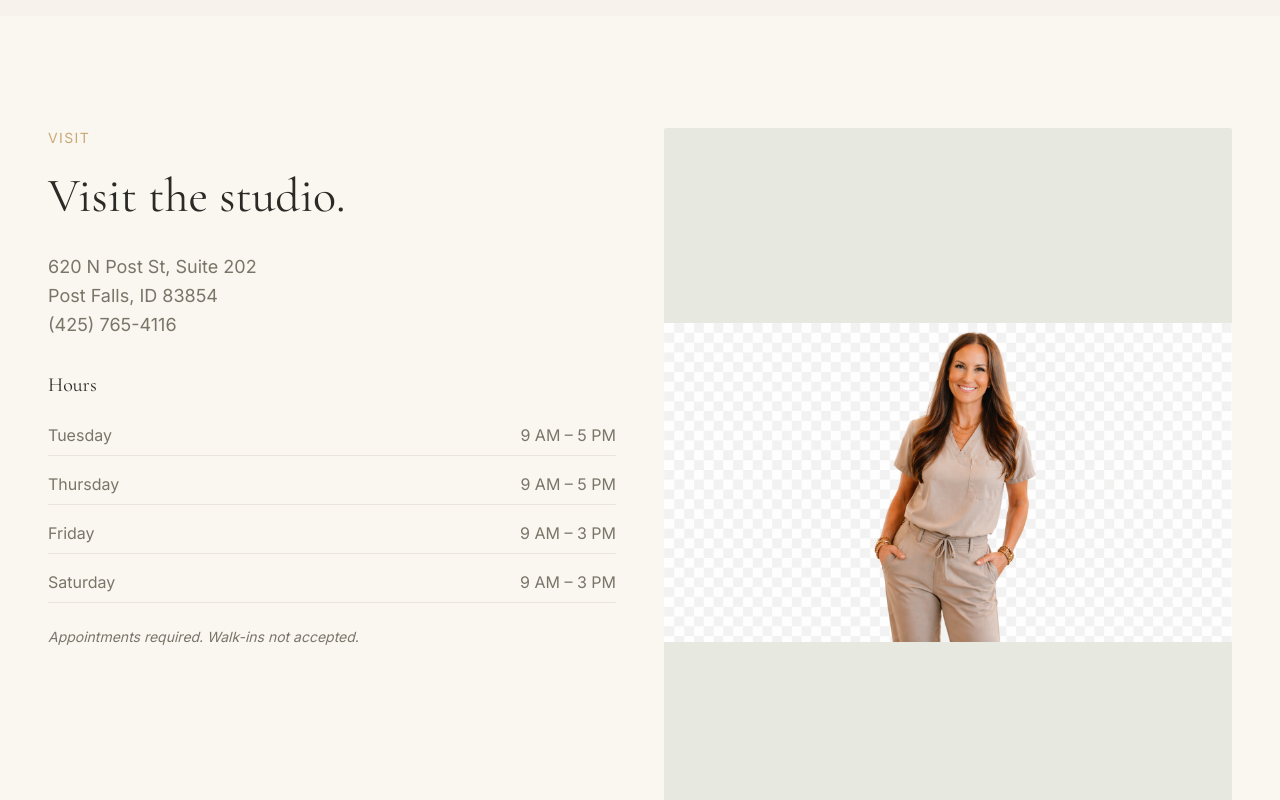
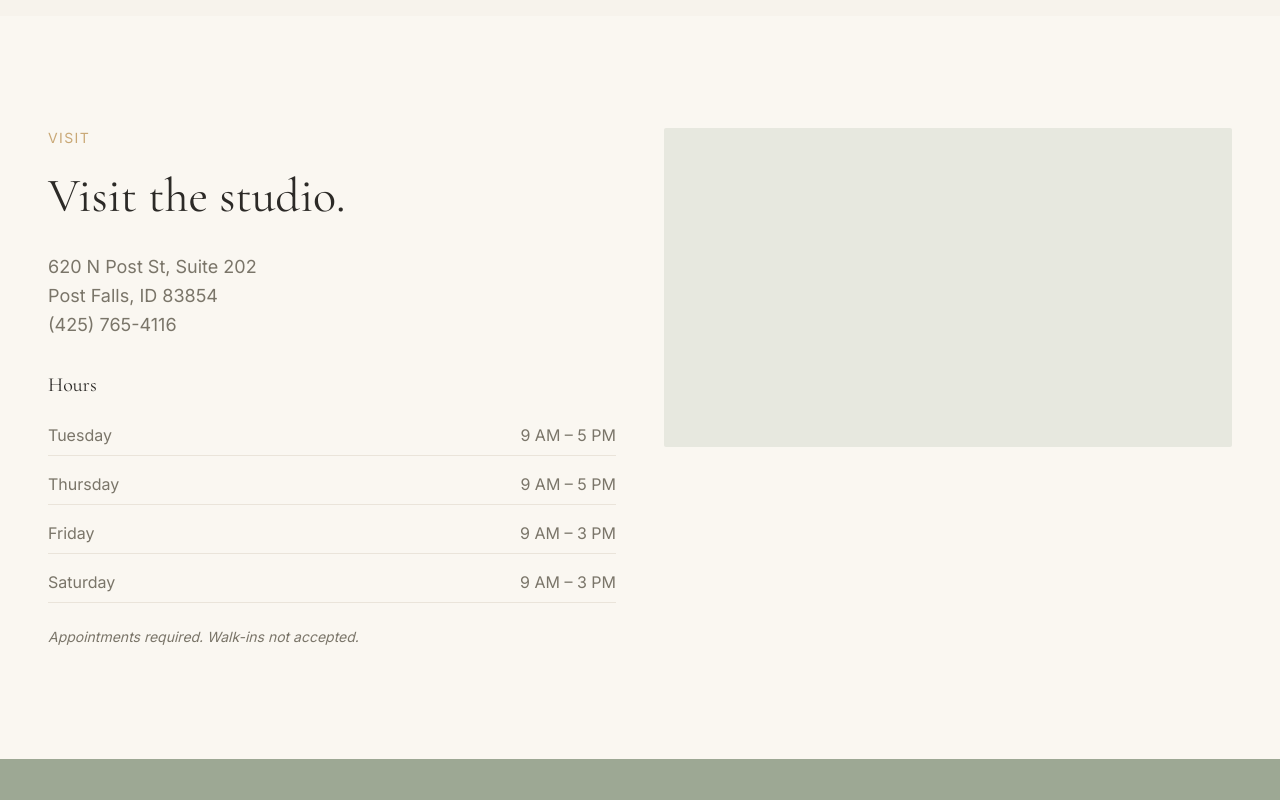
Before and after one commit to Unchainedmindprompts/Aesthetics-by-Michelle, a Next.js app: page / in a window 1280 px wide. Shown: the part 3000-3800 px from the top of the page. Built offline with nearby package versions, Linux system fonts and the light colour scheme.

Commit message:
Revert Visit the Studio image; restore map placeholder
The provided PNG was RGB, not RGBA, so the checkerboard was baked in
and rendered as opaque pixels.

```diff
--- a/app/page.tsx
+++ b/app/page.tsx
@@ -275,13 +275,11 @@ export default function HomePage() {
             </p>
           </div>
 
-          <div className="flex aspect-[4/5] w-full items-end justify-center overflow-hidden rounded-sm bg-sage/20">
-            <Image
-              src="/images/michelle-studio.png"
-              alt="Michelle Hoffman, licensed esthetician, at her Post Falls studio"
-              width={1200}
-              height={1500}
-              className="h-full w-auto object-contain"
+          <div>
+            {/* Replace with Google Maps embed */}
+            <div
+              className="aspect-video w-full rounded-sm bg-sage/20"
+              aria-label="Studio location map placeholder"
             />
           </div>
         </div>
```
Also changed, not shown: public/images/michelle-studio.png (deleted).
